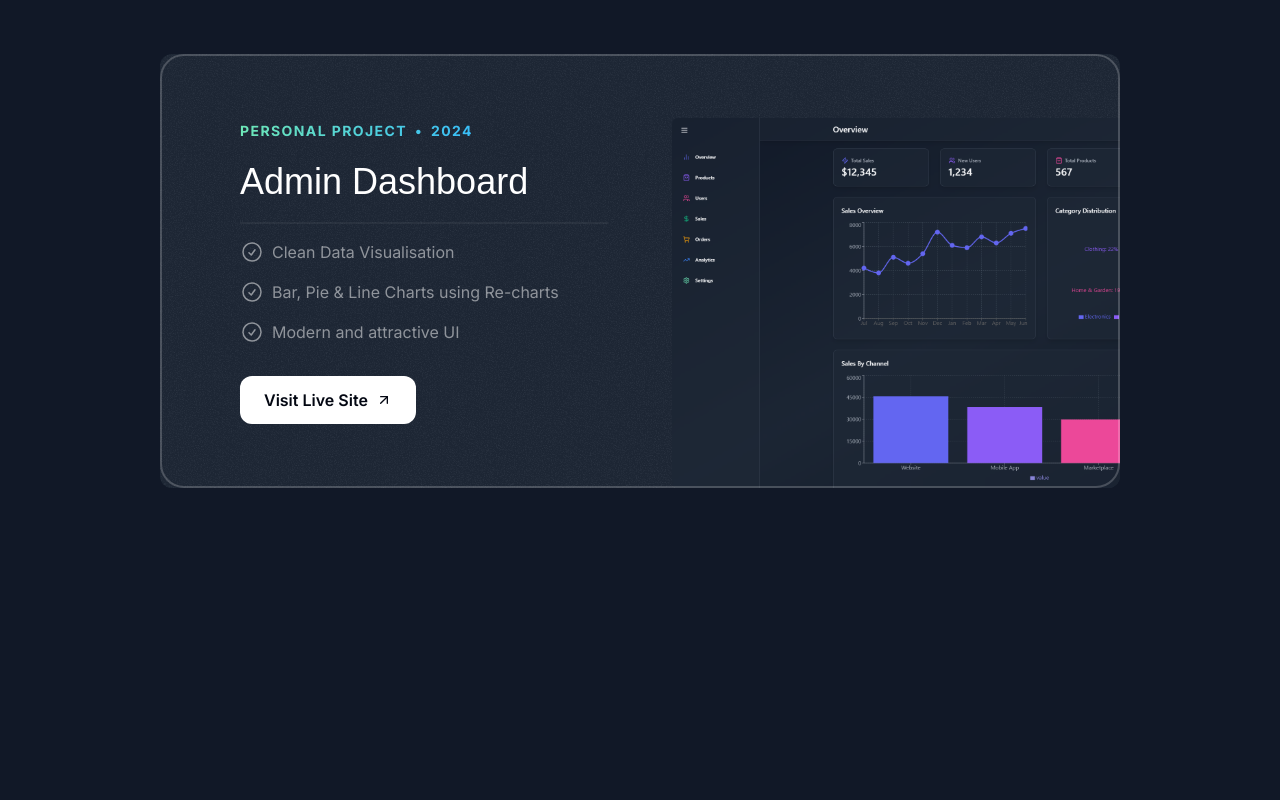
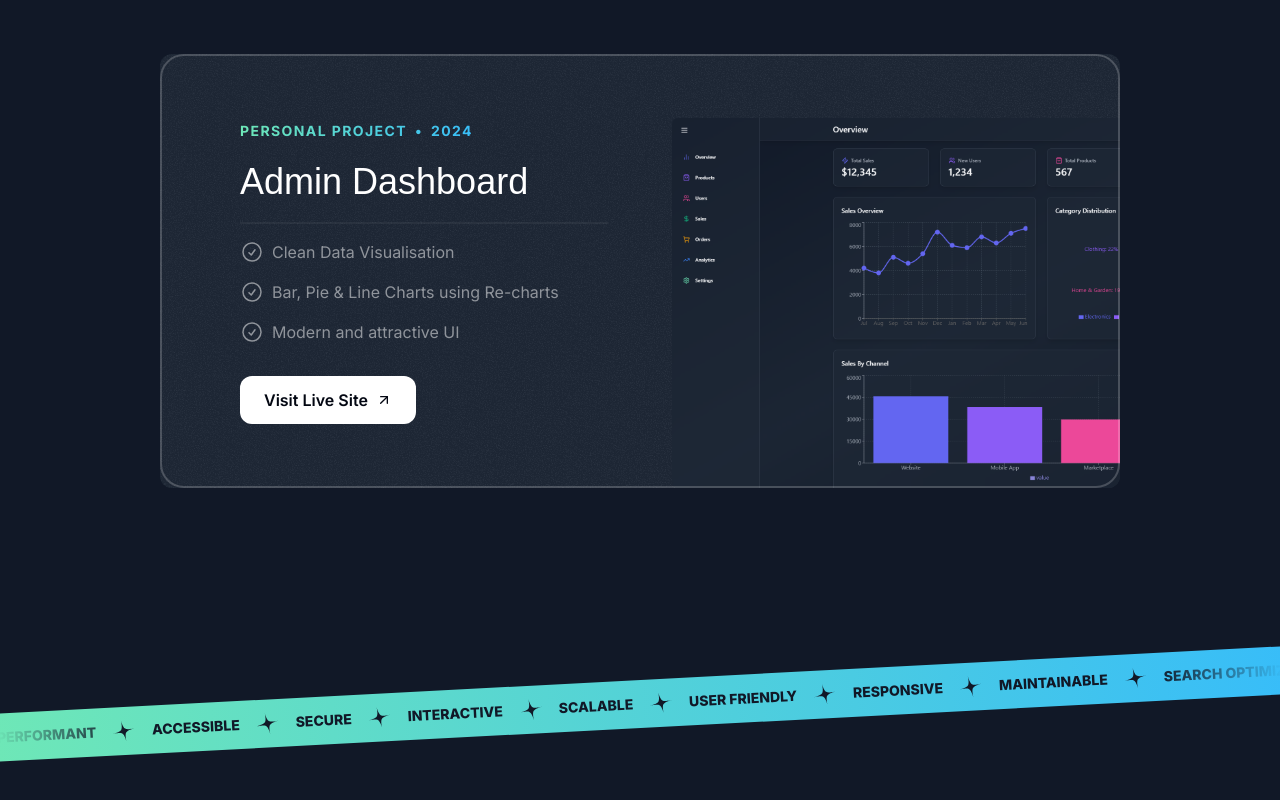
Before and after one commit to LVSSandeepKumar/portfolio, a Next.js app: page / in a window 1280 px wide. Shown: the part 4240-5040 px from the top of the page. Before the commit the page ends 4824 px from the top, so only its background shows below. Built offline with nearby package versions, Linux system fonts and the light colour scheme; a web font is replaced by a local one.

Commit message:
Tape Section

```diff
--- a/src/app/page.tsx
+++ b/src/app/page.tsx
@@ -1,6 +1,7 @@
 import { Header } from "@/sections/Header";
 import { HeroSection } from "@/sections/Hero";
 import { ProjectsSection } from "@/sections/Projects";
+import { TapeSection } from "@/sections/Tape";
 
 export default function Home() {
   return (
@@ -8,6 +9,7 @@
       <Header />
       <HeroSection />
       <ProjectsSection />
+      <TapeSection />
     </div>
   );
 }
--- a/src/constants/index.ts
+++ b/src/constants/index.ts
@@ -91,3 +91,17 @@
     image: ReactAdminDashboard,
   },
 ];
+
+export const words = [
+  "Performant",
+  "Accessible",
+  "Secure",
+  "Interactive",
+  "Scalable",
+  "User Friendly",
+  "Responsive",
+  "Maintainable",
+  "Search Optimized",
+  "Usable",
+  "Reliable",
+];
--- a/src/sections/Tape.tsx
+++ b/src/sections/Tape.tsx
@@ -1,3 +1,21 @@
+import { words } from "@/constants";
+import StarIcon from "@/assets/icons/star.svg";
+
 export const TapeSection = () => {
-  return <div>Tape Section</div>;
+  return (
+    <div className="py-16 lg:py-24 overflow-x-clip">
+      <div className="bg-gradient-to-r from-emerald-300 to-sky-400 -rotate-3 -mx-1">
+        <div className="flex [mask-image:linear-gradient(to_right,transparent,black_10%,black_90%,transparent)]">
+          <div className="flex flex-none gap-4 py-3">
+            {words.map((word) => (
+              <div key={word} className="inline-flex gap-4 items-center">
+                <span className="text-gray-900 uppercase font-extrabold text-sm">{word}</span>
+                <StarIcon className="size-6 text-gray-900 -rotate-12" />
+              </div>
+            ))}
+          </div>
+        </div>
+      </div>
+    </div>
+  );
 };
```
Lines whose indentation alone changed are shown as unchanged.
